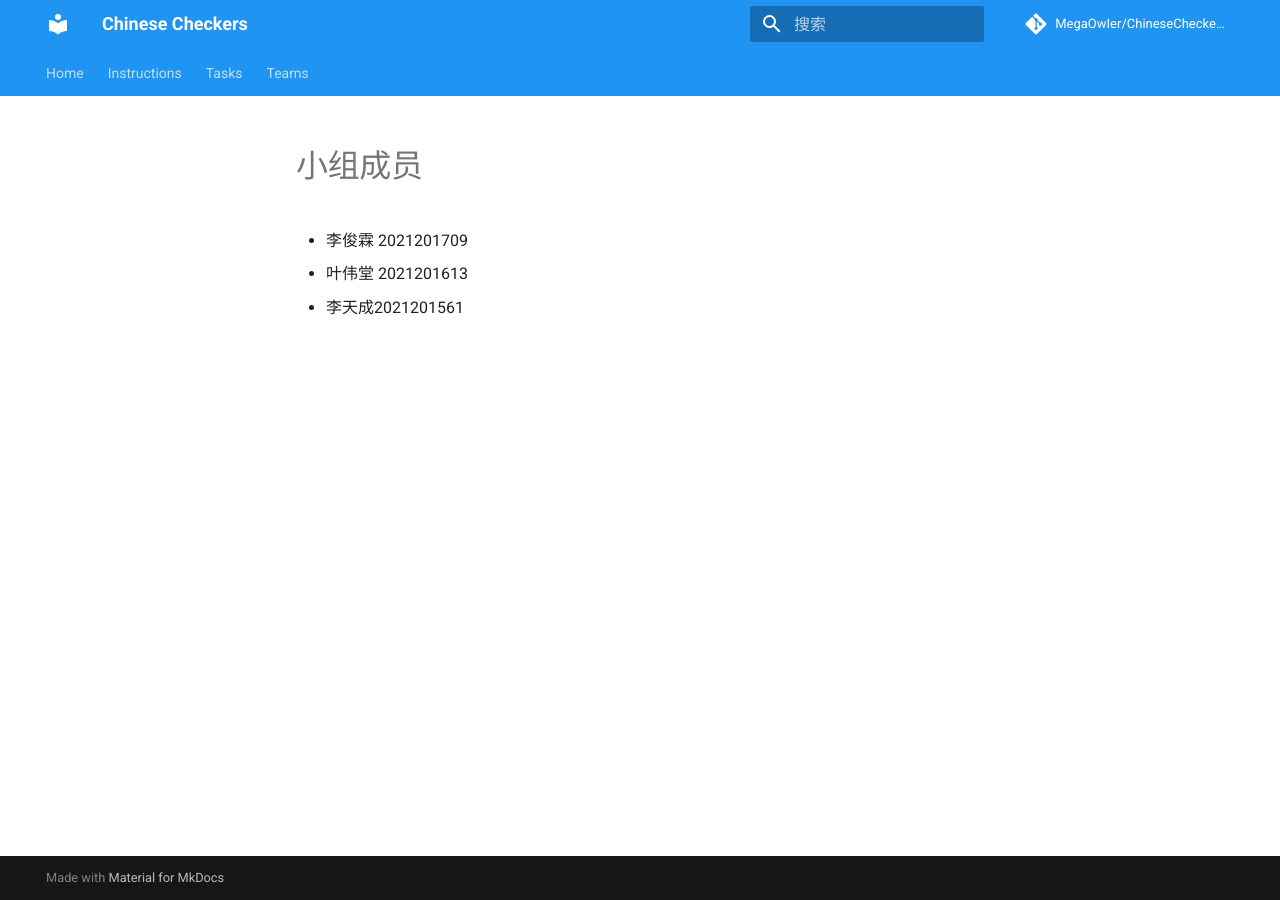
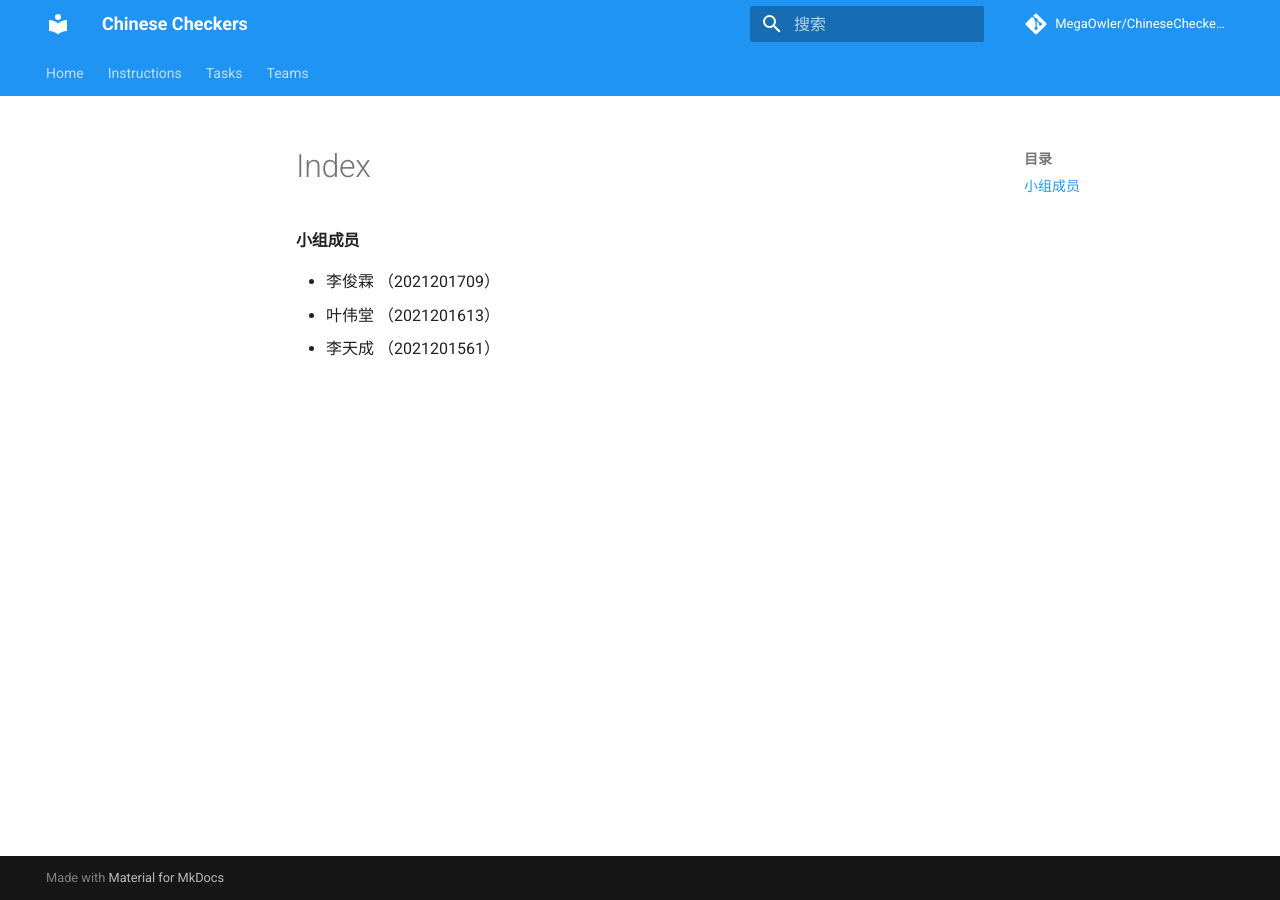
Before and after one commit to MegaOwIer/ChineseCheckers, an MkDocs documentation site: the page built from docs/submission/Team4/index.md, in a window 1280 px wide. Built offline with MkDocs 1.6.1 and Material for MkDocs 9.7.7, drawn with Linux system fonts in a browser that asks for light colours; comment, search, counter and statistics services are not loaded.

Commit message:
Update index.md

```diff
--- a/docs/submission/Team4/index.md
+++ b/docs/submission/Team4/index.md
@@ -1,4 +1,4 @@
-#小组成员
-+ 李俊霖 2021201709
-+ 叶伟堂 2021201613
-+ 李天成2021201561
+#### 小组成员
++ 李俊霖 （2021201709）
++ 叶伟堂 （2021201613）
++ 李天成 （2021201561）
```
